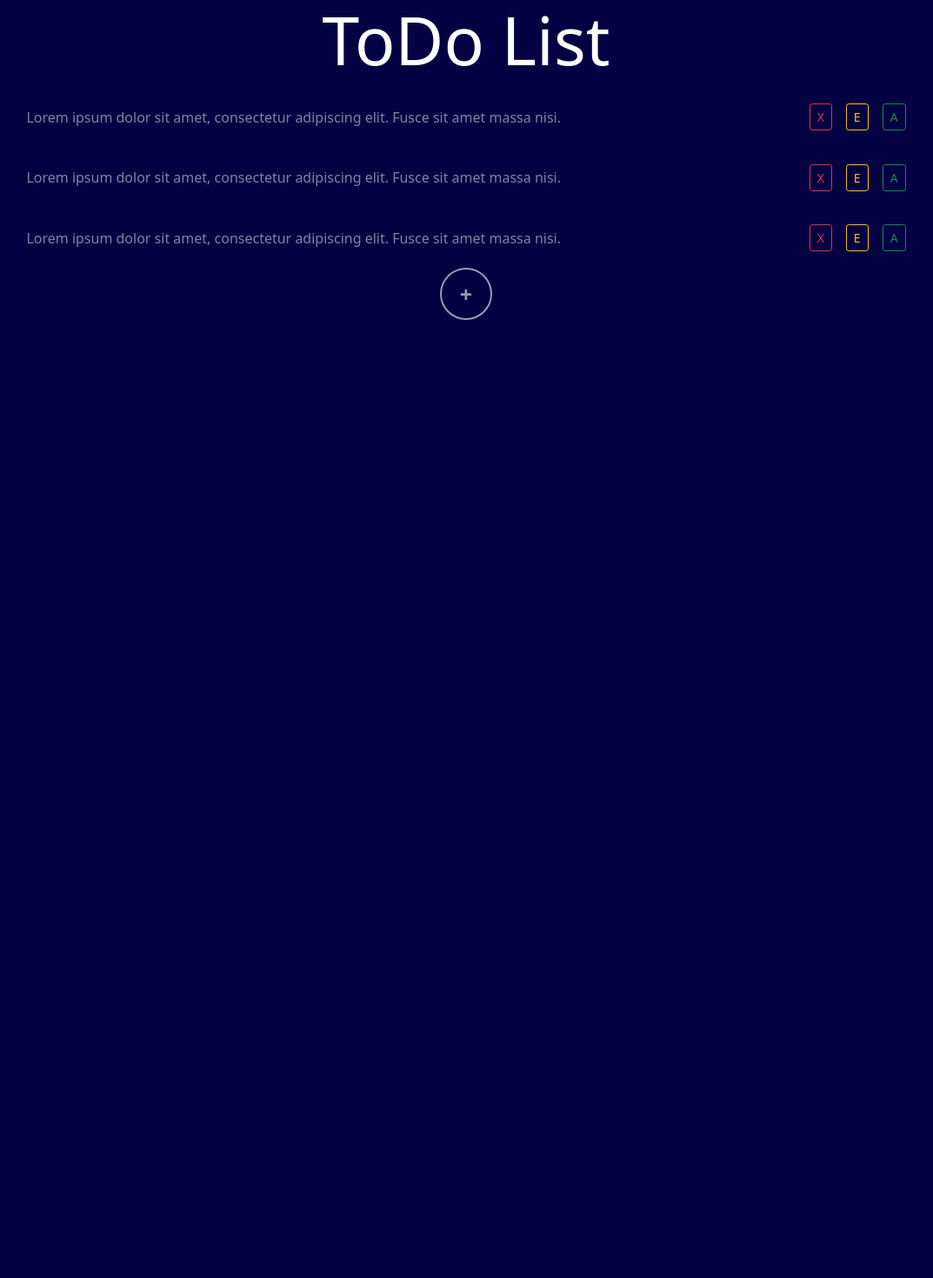
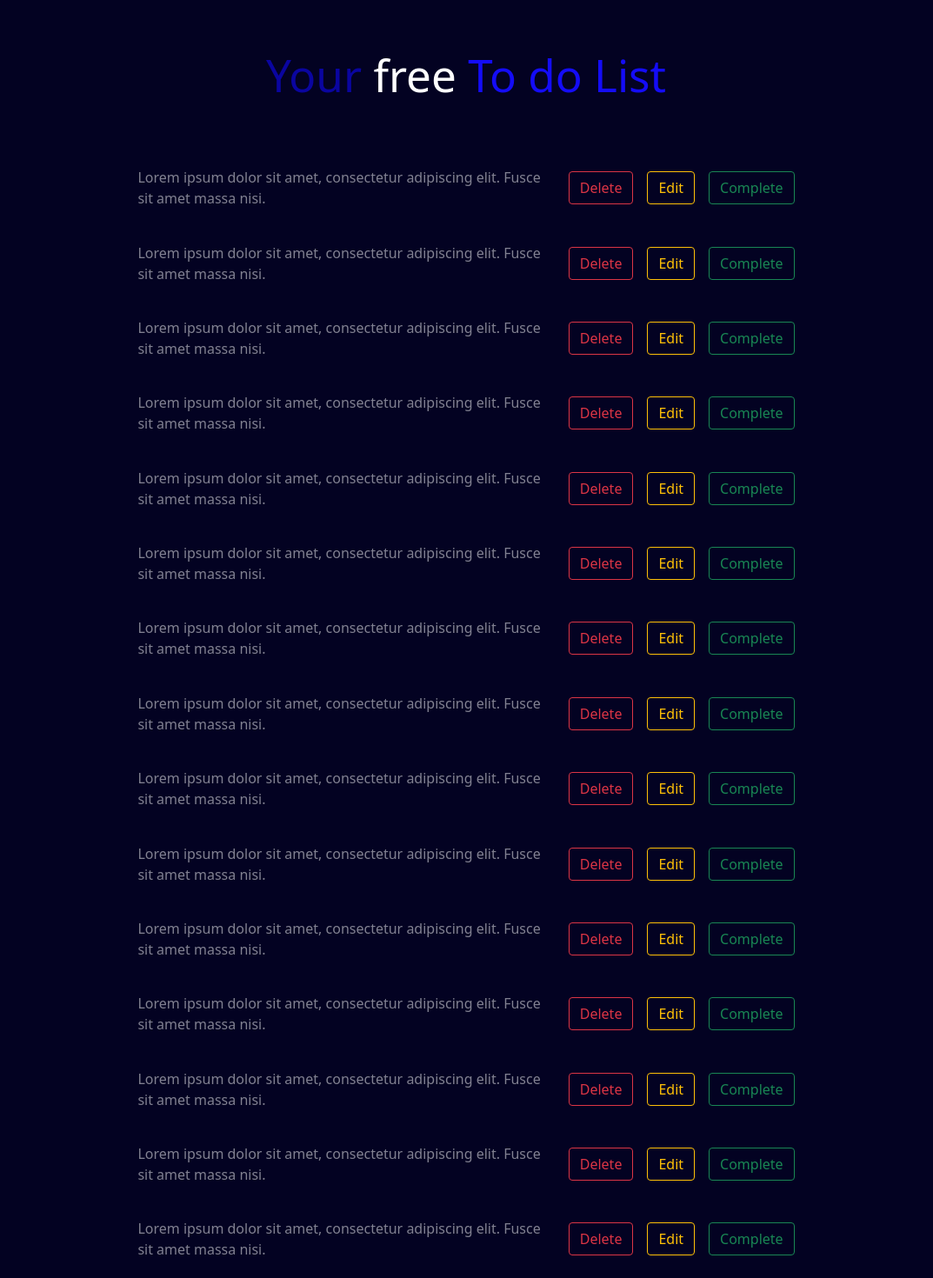
Before and after one commit to CauraDev/YourFreeToDoList, a React (Create React App) app: page / in a window 1280 px wide. Shown: the top 1470 px of the page at 87% size, without its empty margins (104-1177 px from the left). Before the commit the page ends 800 px from the top, so only its background shows below. Built offline with nearby package versions, Linux system fonts and the light colour scheme.

Commit message:
More modeling completed, color change look really good

```diff
--- a/src/App.css
+++ b/src/App.css
@@ -1,3 +1,3 @@
 body {
-    background-color: #040243;
+    background-color: #030222;
 }
--- a/src/components/td_addButton/td_addButton.css
+++ b/src/components/td_addButton/td_addButton.css
@@ -1,12 +1,24 @@
+.buttonContainer {
+    margin-top: 1%;
+    margin-bottom: 2%;
+}
+
+
 .myButton {
     opacity: 0.6;
     font-size: 25px;
     border-radius: 50%;
-    width: 60px;
-    height: 60px;
+    width: 50px;
+    height: 50px;
     text-align: center;
     padding: 0;
     font-weight: bold;
     border: 2px solid white;
     background-color: transparent;
 }
+
+.myButton:hover {
+    border: 2px solid white;
+    background-color: transparent;
+    opacity: 1;
+}
--- a/src/components/td_addButton/td_addButton.js
+++ b/src/components/td_addButton/td_addButton.js
@@ -4,7 +4,7 @@ import "./td_addButton.css"
 
 function AddButton() {
     return (
-        <Container>
+        <Container className='buttonContainer'>
         <Row>
           <Col className="d-flex justify-content-center align-items-center"><Button className='myButton'>+</Button></Col>
         </Row>
--- a/src/components/td_listComponent/td_listComponent.css
+++ b/src/components/td_listComponent/td_listComponent.css
@@ -1,4 +1,4 @@
 .listStack {
-    margin: 1% 10%;
+    margin: 1% 20%;
     padding: 0.5%;
 }
--- a/src/components/td_listComponent/td_listComponent.js
+++ b/src/components/td_listComponent/td_listComponent.js
@@ -8,9 +8,9 @@ function ListComponent() {
 
             <span className="bg-transparent text-white-50" >Lorem ipsum dolor sit amet, consectetur adipiscing elit.
              Fusce sit amet massa nisi.</span>
-            <Button variant="outline-danger" className='ms-auto' size='sm'>X</Button>
-            <Button variant="outline-warning" size='sm' >E</Button>
-            <Button variant="outline-success" size='sm' >A</Button>
+            <Button variant="outline-danger" className='ms-auto'>Delete</Button>
+            <Button variant="outline-warning"  >Edit</Button>
+            <Button variant="outline-success" size='small' >Complete</Button>
 
 
         </Stack>
--- a/src/components/td_mainList/td_mainList.js
+++ b/src/components/td_mainList/td_mainList.js
@@ -9,6 +9,22 @@ function MainList() {
         <ListComponent />
         <ListComponent />
         <ListComponent />
+        <ListComponent />
+        <ListComponent />
+        <ListComponent />
+        <ListComponent />
+        <ListComponent />
+        <ListComponent />
+        <ListComponent />
+        <ListComponent />
+        <ListComponent />
+        <ListComponent />
+        <ListComponent />
+        <ListComponent />
+        <ListComponent />
+        <ListComponent />
+        <ListComponent />
+        <ListComponent />
 </ListGroup>    )
 }
 
--- a/src/components/td_title/td_title.css
+++ b/src/components/td_title/td_title.css
@@ -1,4 +1,14 @@
 .todoTitle {
-    font-size: 6vw;
-    color: #fff;
+    font-size: 4vw;
+    color: #0A05A0;
+    margin-top: 5%;
+    margin-bottom: 5%;
 }
+
+.titleSpan {
+    color: white;
+}
+
+.titleSpan2 {
+    color: #140CF7;
+}
--- a/src/components/td_title/td_title.js
+++ b/src/components/td_title/td_title.js
@@ -8,7 +8,8 @@ function Title() {
     return (
         <Container>
         <Row>
-          <Col><h1 className="text-center todoTitle">ToDo List</h1></Col>
+          <Col><h2 className="text-center todoTitle">Your <span className="titleSpan">free </span>
+           <span className='titleSpan2'> To do List</span></h2></Col>
         </Row>
       </Container>
     )
```
